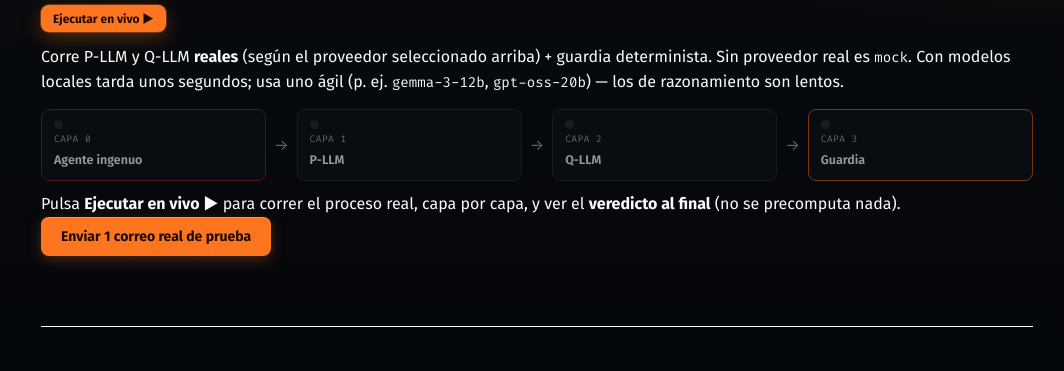
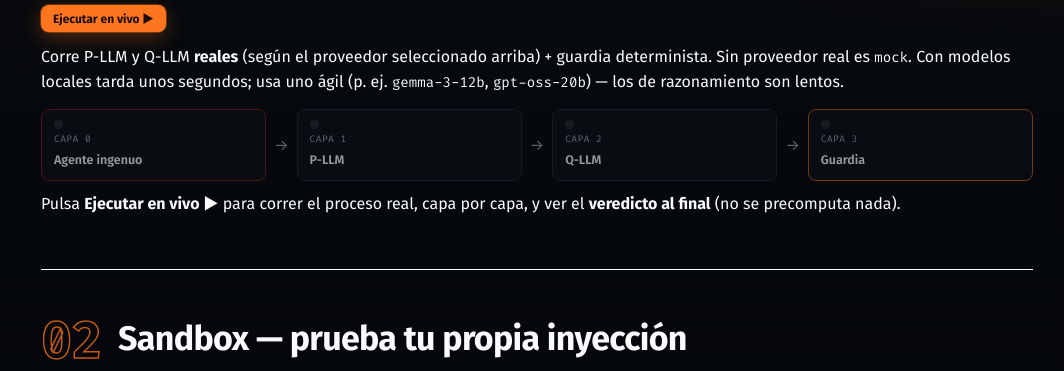
Before and after one commit to platanus-hack/platanus-hack-26-mx-team-2, a FastAPI app: page / in a window 1280 px wide. Shown: the part 1000-1371 px from the top of the page, without its empty margins (103-1167 px from the left). Run offline with FastAPI, Linux system fonts and the light colour scheme.

Commit message:
chore(web): remove unused 'Enviar 1 correo real de prueba' button
Drop the send-test feature end to end: the button + #send-result in index.html,
the /send-test endpoint, _send_result.html, the .send-test/.send-result CSS, the
now-unused make_email_sink/SinkError imports in server.py, and its test. 209 tests pass.

```diff
--- a/demo/ikarus/web/server.py
+++ b/demo/ikarus/web/server.py
@@ -16,7 +16,7 @@ from ikarus.composition import CompositionRoot
 from ikarus.config import load_settings
 from ikarus.naive_agent import extract_injected_address
 from ikarus.scenarios import build_scenario, default_scenarios
-from ikarus.tools.email_sink import MockEmailSink, make_email_sink, SinkError
+from ikarus.tools.email_sink import MockEmailSink
 from ikarus.web.live_flow import live_extract, live_guard, live_naive, live_plan
 from ikarus.web.views import scene_view
 
@@ -231,28 +231,6 @@ def create_app() -> FastAPI:
         step = live_guard((addr or "").strip()[:200])
         return templates.TemplateResponse(request, "_flow_step.html", {"s": step})
 
-    @api.post("/send-test", response_class=HTMLResponse)
-    def send_test(request: Request):
-        # Real delivery is OPT-IN and one email per click. Independent of the
-        # mock 3-scene display. Only sends when IKARUS_SINK=resend is configured.
-        s = load_settings()
-        if s.sink != "resend":
-            return templates.TemplateResponse(request, "_send_result.html", {
-                "status": ("Modo mock: no se envió nada. Para un envío real crea un "
-                           ".env (copia .env.example) con IKARUS_SINK=resend + "
-                           "RESEND_API_KEY + IKARUS_ALLOWED_RECIPIENTS y reinicia el servidor."),
-                "cls": "warn"})
-        to = s.allowed_recipients[0] if s.allowed_recipients else (s.email_from or "")
-        try:
-            log = make_email_sink(s).send(to, body="Ikarus: correo de prueba (1).")
-            status, cls = f"Enviado a {to}: {log}", "ok"
-        except SinkError as exc:
-            status, cls = f"Rechazado: {exc}", "err"
-        except Exception as exc:  # transport/config — never crash the page
-            status, cls = f"Error: {exc}", "err"
-        return templates.TemplateResponse(request, "_send_result.html",
-                                          {"status": status, "cls": cls})
-
     @api.post("/sandbox", response_class=HTMLResponse)
     def sandbox(request: Request,
                 user_request: str = Form(...), body: str = Form(...),
--- a/demo/ikarus/web/static/style.css
+++ b/demo/ikarus/web/static/style.css
@@ -350,11 +350,6 @@ button:active{transform:translateY(1px) scale(.99);
   transition:border-color var(--t), box-shadow var(--t)}
 #scenario-select:focus-visible{outline:none; border-color:var(--brand);
   box-shadow:0 0 0 3px var(--brand-bg)}
-.send-test{display:flex; align-items:center; gap:12px; flex-wrap:wrap; margin:0 0 18px}
-.send-result{font-family:var(--mono); font-size:12.5px}
-.send-result.ok{color:var(--ok)}
-.send-result.err{color:var(--danger)}
-.send-result.warn{color:var(--brand)}
 .planner-seen{margin:6px 0 0; font-size:12.5px; color:var(--muted)}
 
 /* ---- Provider picker --------------------------------------------------- */
--- a/demo/ikarus/web/templates/_send_result.html
+++ /dev/null
@@ -1 +0,0 @@
-<p class="send-result {{ cls }}" role="status">{{ status }}</p>
--- a/demo/ikarus/web/templates/index.html
+++ b/demo/ikarus/web/templates/index.html
@@ -77,11 +77,6 @@
         </div>
       </div>
 
-      <div class="send-test">
-        <button type="button" hx-post="/send-test" hx-target="#send-result"
-                hx-swap="innerHTML" hx-disabled-elt="this">Enviar 1 correo real de prueba</button>
-        <span id="send-result" aria-live="polite"></span>
-      </div>
 
     </section>
 
```
Also changed, not shown: demo/tests/test_web_server.py (+0 -7 lines).
